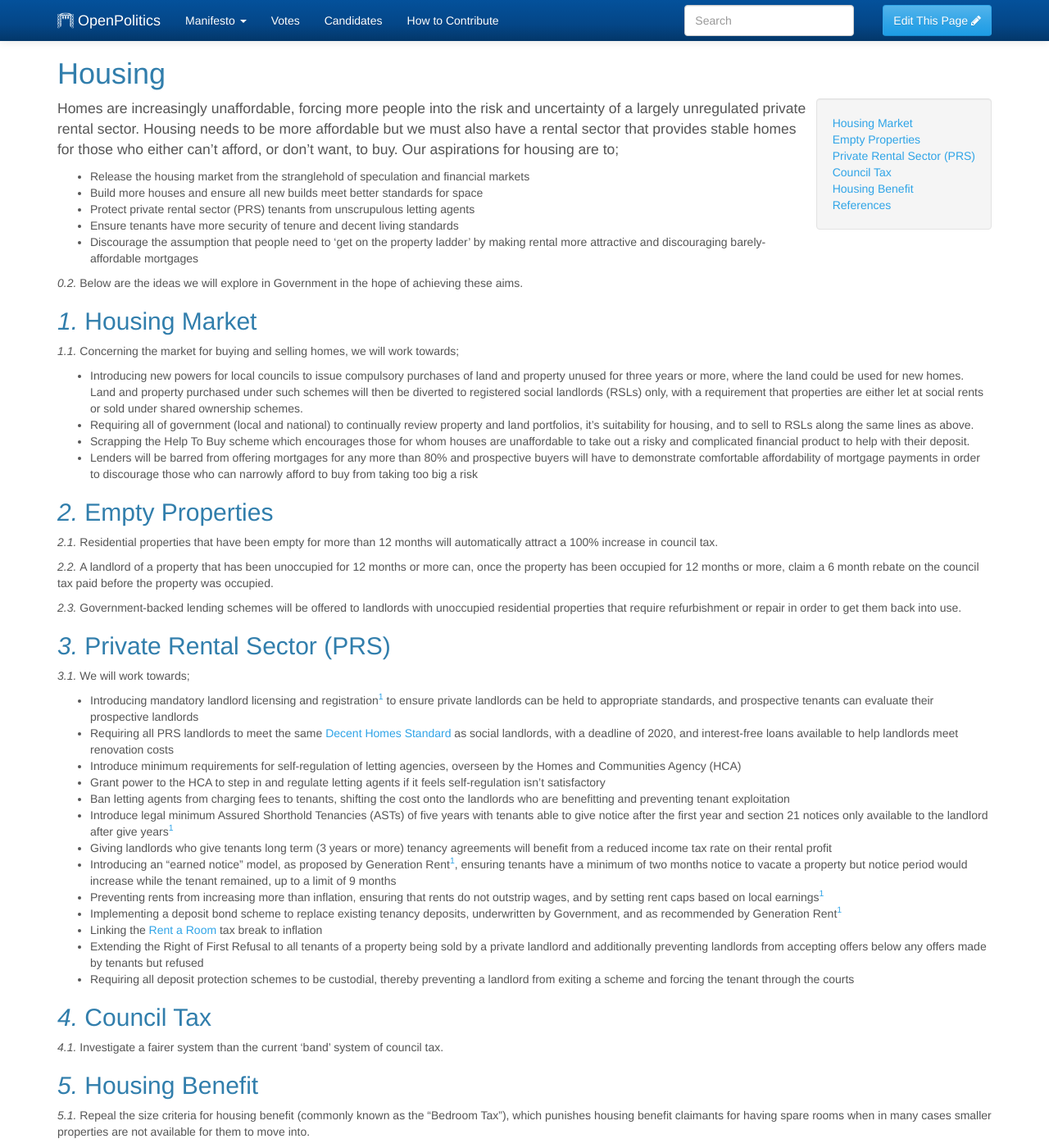
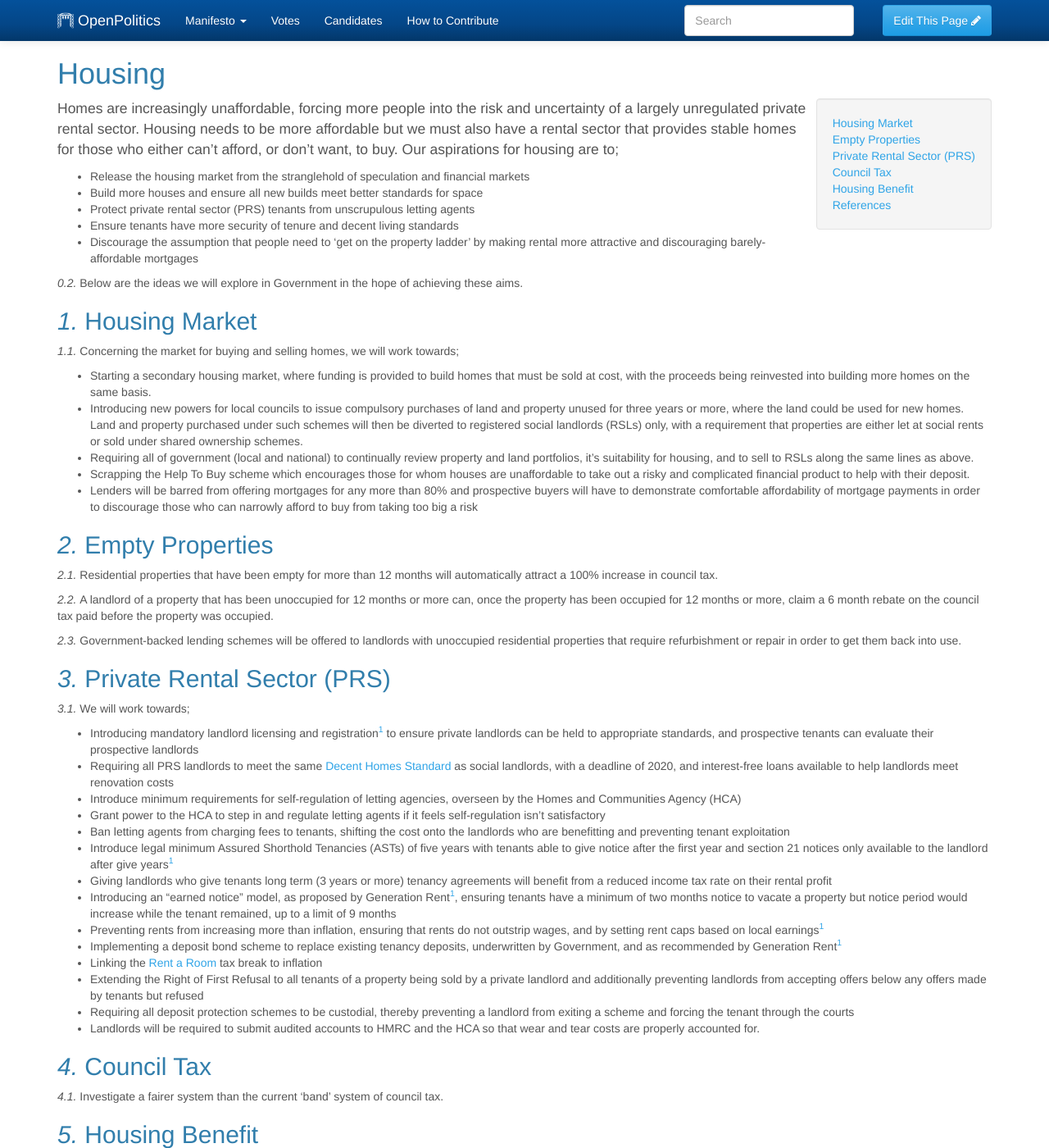
Before and after one commit to openpolitics/manifesto, a Jekyll site: the page built from manifesto/housing.md, in a window 1280 px wide and 1400 px high. Shown: the whole window at 82% size. Built offline with Jekyll 4.4.1, drawn with Linux system fonts in a browser that asks for light colours.

Commit message:
Auditing requirement

```diff
--- a/manifesto/housing.md
+++ b/manifesto/housing.md
@@ -20,6 +20,7 @@ Below are the ideas we will explore in Government in the hope of achieving these
 
 Concerning the market for buying and selling homes, we will work towards;
 
+* Starting a secondary housing market, where funding is provided to build homes that must be sold at cost, with the proceeds being reinvested into building more homes on the same basis.
 * Introducing new powers for local councils to issue compulsory purchases of land and property unused for three years or more, where the land could be used for new homes. Land and property purchased under such schemes will then be diverted to registered social landlords (RSLs) only, with a requirement that properties are either let at social rents or sold under shared ownership schemes.
 * Requiring all of government (local and national) to continually review property and land portfolios, it's suitability for housing, and to sell to RSLs along the same lines as above.
 * Scrapping the Help To Buy scheme which encourages those for whom houses are unaffordable to take out a risky and complicated financial product to help with their deposit.
@@ -50,6 +51,7 @@ We will work towards;
 * Linking the [Rent a Room](https://www.gov.uk/rent-room-in-your-home/the-rent-a-room-scheme) tax break to inflation
 * Extending the Right of First Refusal to all tenants of a property being sold by a private landlord and additionally preventing landlords from accepting offers below any offers made by tenants but refused
 * Requiring all deposit protection schemes to be custodial, thereby preventing a landlord from exiting a scheme and forcing the tenant through the courts
+* Landlords will be required to submit audited accounts to HMRC and the HCA so that wear and tear costs are properly accounted for.
 
 ## Council Tax
 
```
